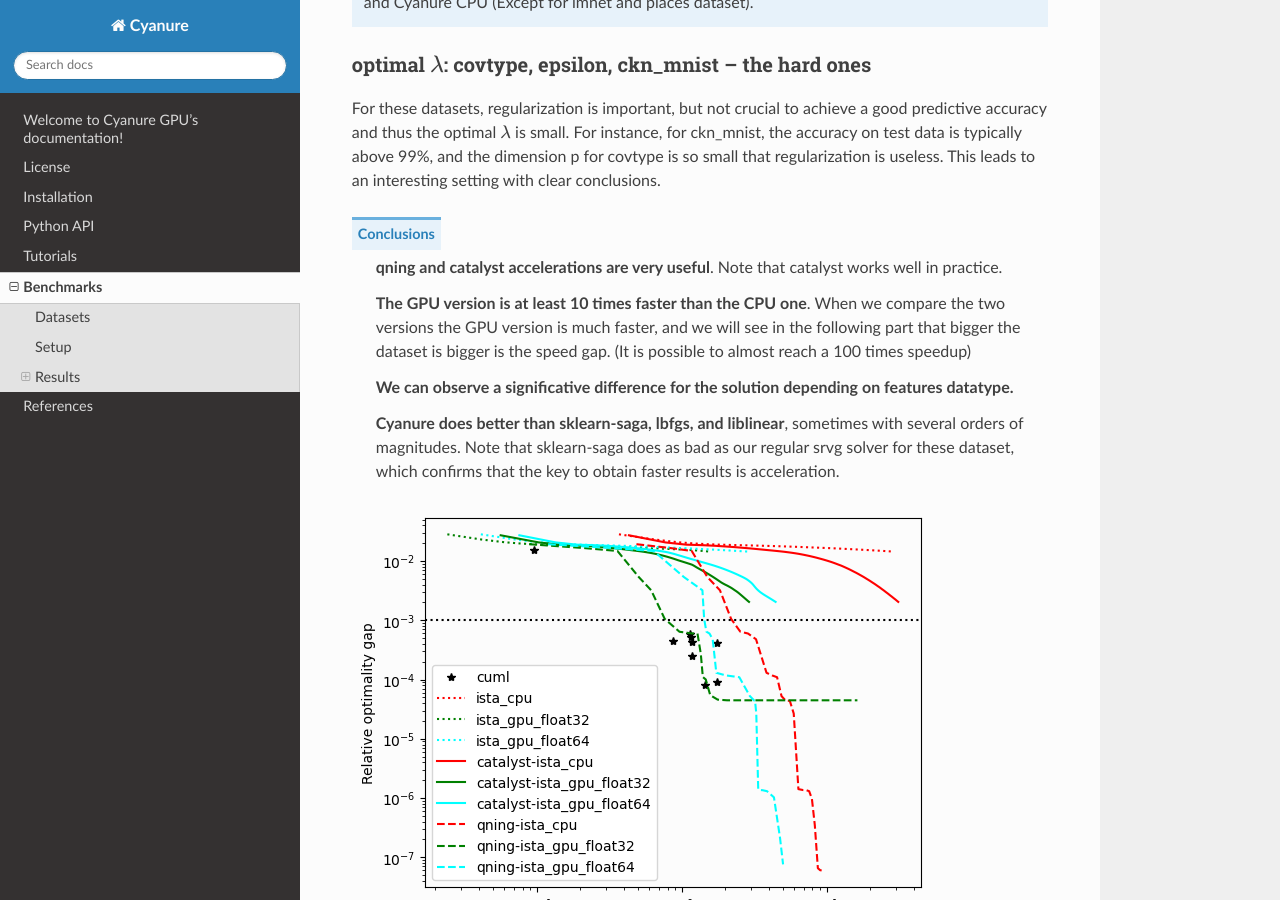
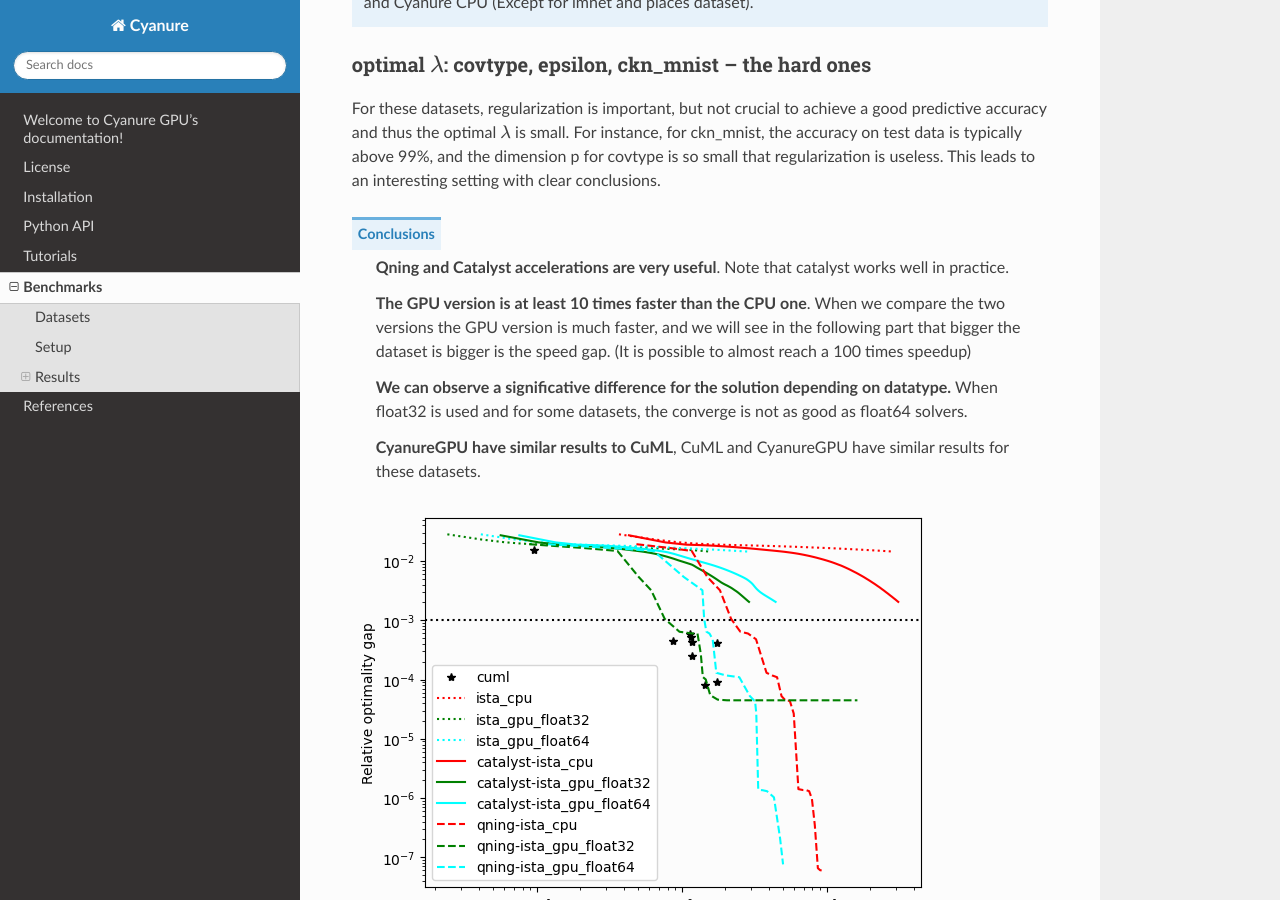
Before and after one commit to inria-thoth/cyanure_gpu, a Sphinx documentation site: the page built from docs/sphinx/source/benchmarks.rst, in a window 1280 px wide and 900 px high, scrolled down 1615 px. Built offline with Sphinx 7.4.7 and the Read the Docs theme 3.1.0, drawn with Linux system fonts in a browser that asks for light colours; some of the changed text lies outside the part shown.

Commit message:
doc: update

```diff
--- a/docs/sphinx/source/benchmarks.rst
+++ b/docs/sphinx/source/benchmarks.rst
@@ -68,10 +68,10 @@ the dimension p for covtype is so small that regularization is useless.
 This leads to an interesting setting with clear conclusions.
 
 Conclusions
- - **qning and catalyst accelerations are very useful**. Note that catalyst works well in practice.
+ - **Qning and Catalyst accelerations are very useful**. Note that catalyst works well in practice.
  - **The GPU version is at least 10 times faster than the CPU one**. When we compare the two versions the GPU version is much faster, and we will see in the following part that bigger the dataset is bigger is the speed gap. (It is possible to almost reach a 100 times speedup)
- - **We can observe a significative difference for the solution depending on features datatype.**
- - **Cyanure does better than sklearn-saga, lbfgs, and liblinear**, sometimes with several orders of magnitudes. Note that sklearn-saga does as bad as our regular srvg solver for these dataset, which confirms that the key to obtain faster results is acceleration.
+ - **We can observe a significative difference for the solution depending on datatype.** When float32 is used and for some datasets, the converge is not as good as float64 solvers.
+ - **CyanureGPU have similar results to CuML**, CuML and CyanureGPU have similar results for these datasets.
 
 .. image:: figs/covtype_logistic_l2.png
 
@@ -90,6 +90,7 @@ The results below are consistent with theory and we can draw the following concl
 
 - **qning-miso and catalyst-miso are still among the best solvers** here, but the difference with svrg is smaller. sklearn-saga is sometimes competitive, sometimes not.
 
+- **CyanureGPU have similar results to CuML**, CuML and CyanureGPU have similar results except for larger datasets where CuML is 2-3 times faster.
 
 .. image:: figs/alpha_logistic_l2.png
 
```
